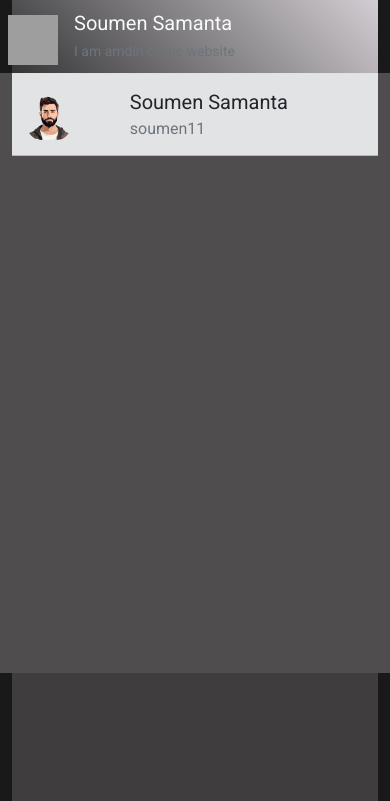
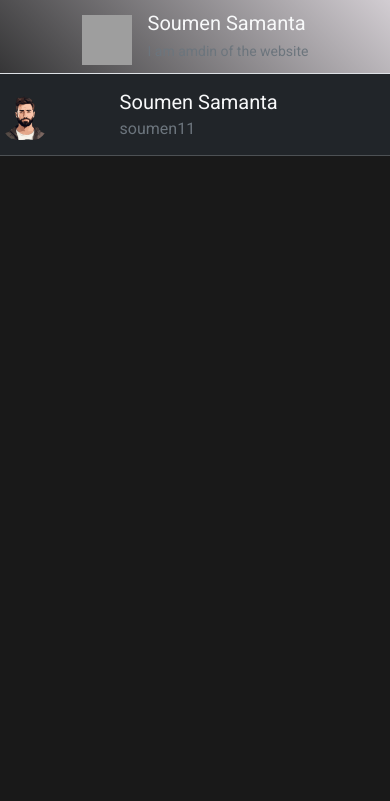
Before and after one commit to Soumen3/-Text_me, a Django app: page /chat/ in a window 390 px wide. Shown: the part 50-851 px from the top of the page. After the commit the page ends 206 px from the top, so only its background shows below. Run offline with Django 5.2, Linux system fonts and the light colour scheme; a user stored in the database is signed in; data comes from the database, SQL or seed files in the repository; both versions use the stored data as it was after the commit; some libraries are stand-ins or nearby versions; grey boxes are pictures that could not be loaded.

Commit message:
chat page responsiveness code

```diff
--- a/chat/templates/chat/chat.html
+++ b/chat/templates/chat/chat.html
@@ -12,7 +12,7 @@
 			<div class="back-main"></div>
 		</div>
 
-		<div class="container front-container1">
+		<div class=" front-container1">
 			<div class="row chat-top">
 				<div class="col-sm-4 border-right border-secondary top-left-profile">
 					<div class="profile">
@@ -27,7 +27,7 @@
 			<div class="row">
 				<div class="col-sm-4 contacts">
 					<div class="contact-table-scroll">
-						<table class="table table-secondary table-hover">
+						<table class="table table-dark table-hover">
 							<tbody>
 								{% for friend in friend_profiles %}
 								<tr class='users'>
@@ -38,7 +38,7 @@
 									{% else %}
 									<td>
 										<a id="{{user.username}}_status" class="friend_card" href="{% url "chat_room" friend.username friend.id %}">
-											<div class="friend-name text text-dark fs-5">{{friend.first_name}} {{friend.last_name}}</div>
+											<div class="friend-name text text-light fs-5">{{friend.first_name}} {{friend.last_name}}</div>
 											<div class="friend-username text text-secondary fs-sm">{{friend.username}}</div>
 										</a>
 									</td>
--- a/chat/templates/chat/home.html
+++ b/chat/templates/chat/home.html
@@ -11,7 +11,7 @@
 		<div class="tag-lines text-center">
 			<p class="tag text display-1">Connect with the world</p>
 			<p class="tag-line text fs-4">Our powerful chatting platform makes it easy to connect with friends, family, and colleagues.</p>
-			<a href="" class="chat-btn btn btn-dark">Start Chatting <i class="bi bi-chat-left-text"></i></a>
+			<a href="{% url "chat" %}" class="chat-btn btn btn-dark">Start Chatting <i class="bi bi-chat-left-text"></i></a>
 		</div>
 		<div class="features">
 			<div class="real-time-msg feature">
--- a/chat/views.py
+++ b/chat/views.py
@@ -89,8 +89,6 @@ def chat(request):
     context['friends'] = friends
     profiles = User.objects.filter(id__in=[friend.user_1.id if friend.user_1 != request.user else friend.user_2.id for friend in friends])
     context['friend_profiles'] = profiles
-    print(profiles)
-    print(friends)
     return render(request, 'chat/chat.html', context)
 
 @login_required(login_url='login')
@@ -114,7 +112,6 @@ def chat_room(request, username, id):
     message_obj = ChatModel.objects.filter(thread=thread_name).order_by('timestamp')
     context['Chats'] = message_obj
 
-    print(message_obj)
     return render(request, 'chat/chat_room.html', context)
 
 @login_required(login_url='login')
--- a/static/chat/css/chat_page.css
+++ b/static/chat/css/chat_page.css
@@ -4,10 +4,10 @@
     z-index: -1;
   }
 
-  .back-main {
+  /* .back-main {
     background-color: #3f3d3d;
     height: 85vh;
-  }
+  } */
 
   .back-container {
     position: relative;
@@ -19,6 +19,7 @@
     left: 0;
     right: 0;
     z-index: -1;
+    padding: 0;
   }
   .front-container1 {
     position: acsolute;
@@ -36,6 +37,7 @@
   .profile{
     display: flex;
     gap: 1rem;
+    justify-content: center;
   }
 
   .profile-details{
@@ -44,8 +46,9 @@
 
 
   .contacts {
-    background-color: #4f4d4d;
+    /* background-color: #4f4d4d; */
     min-height: 600px;
+    padding: 0;
   }
 
   .friend_card{
@@ -58,17 +61,18 @@
   }
 
   .message-area {
-    background-color: #3c3b3b;
+    /* background-color: #3c3b3b; */
     min-height: 600px;
   }
 
   .message-table-scroll {
     overflow-y: scroll;
-    height: 550px;
+    height: 74vh;
   }
 
   .message-box {
     background-color: #666060;
+    padding: 5px !important;
   }
 
   .sender-message-element{
@@ -120,7 +124,7 @@ tr.users{
 }
 
 .chat-table{
-  background-color: #3c3b3b;
+  /* background-color: #3c3b3b; */
   width: 100%;
 }
 
--- a/static/chat/css/home.css
+++ b/static/chat/css/home.css
@@ -43,6 +43,9 @@
 .features{
 	display: flex;
 	padding-top: 4rem;
+	flex-wrap: wrap;
+	justify-content: center;
+	gap: 2rem;
 }
 
 .feature{
--- a/static/chat/css/style.css
+++ b/static/chat/css/style.css
@@ -5,6 +5,7 @@ body{
 	color: #fff;
 	/* cursor: none; */
 	min-height: 100vh;
+	margin: 0;
 }
 
 .fade-out {
--- a/static/chat/js/websocket.js
+++ b/static/chat/js/websocket.js
@@ -19,7 +19,7 @@ socket.onmessage = function(e) {
 
 	if (data.sender_username == sender_username) {
         document.querySelector('#chat-body').innerHTML += `
-        <tr class="table-secondary">
+        <tr >
             <td style="display:grid">
                 <p class="sender-message-element bg-success p-2 mt-2 mr-5 shadow-sm text-white float-right rounded">
                     ${data.message} <br>
@@ -31,7 +31,7 @@ socket.onmessage = function(e) {
     }
     else {
         document.querySelector('#chat-body').innerHTML += `
-        <tr class="table-secondary">
+        <tr >
             <td style="display:grid">
                 <p class="receiver-message-element bg-primary p-2 mt-2 mr-5 shadow-sm text-white float-left rounded">
                     ${data.message} <br>
```
Also changed, not shown: chat/templates/chat/chat_room.html (+4 -3 lines), static/chat/css/chat.css (added, +10 -0 lines), db.sqlite3.
